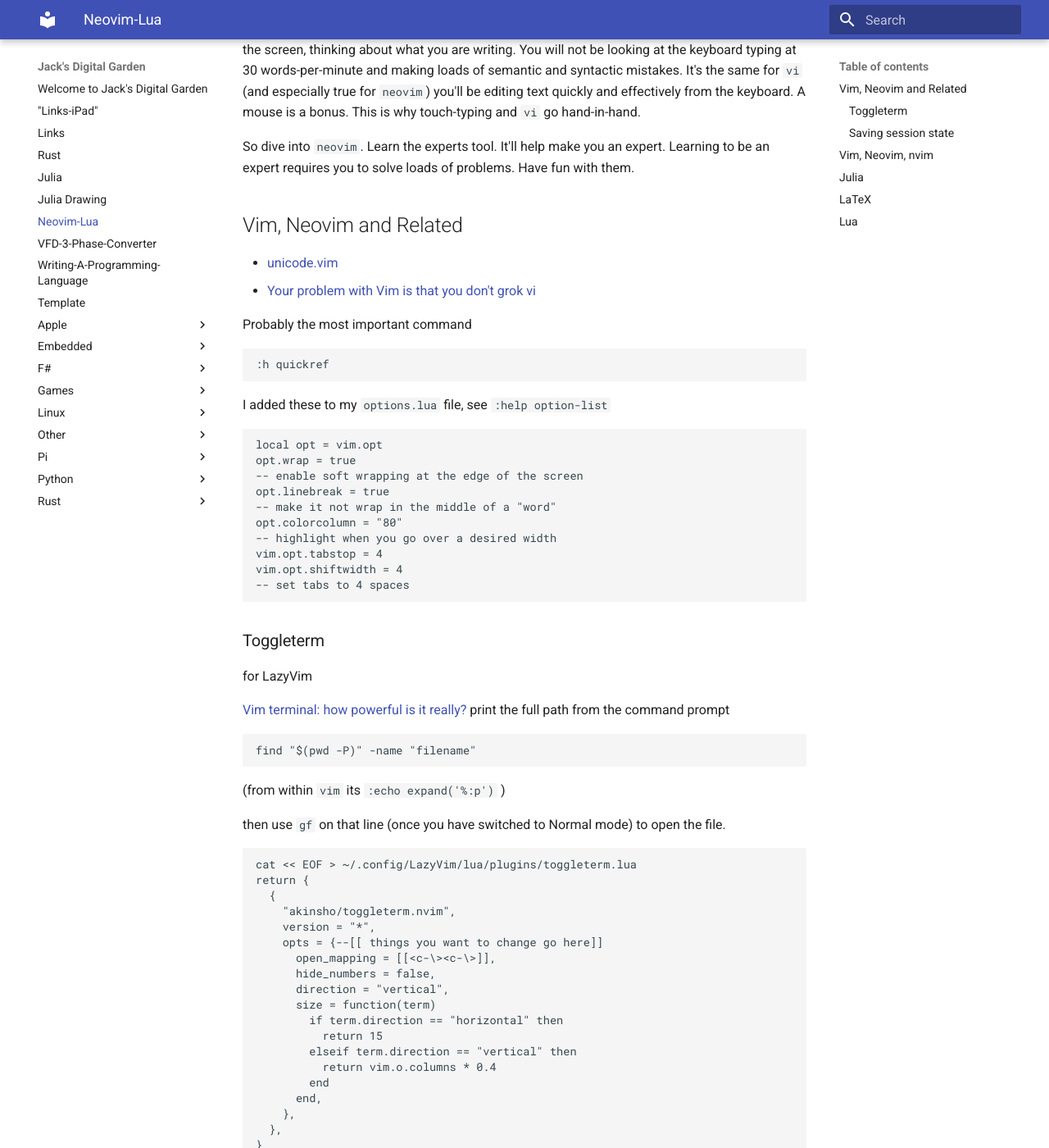
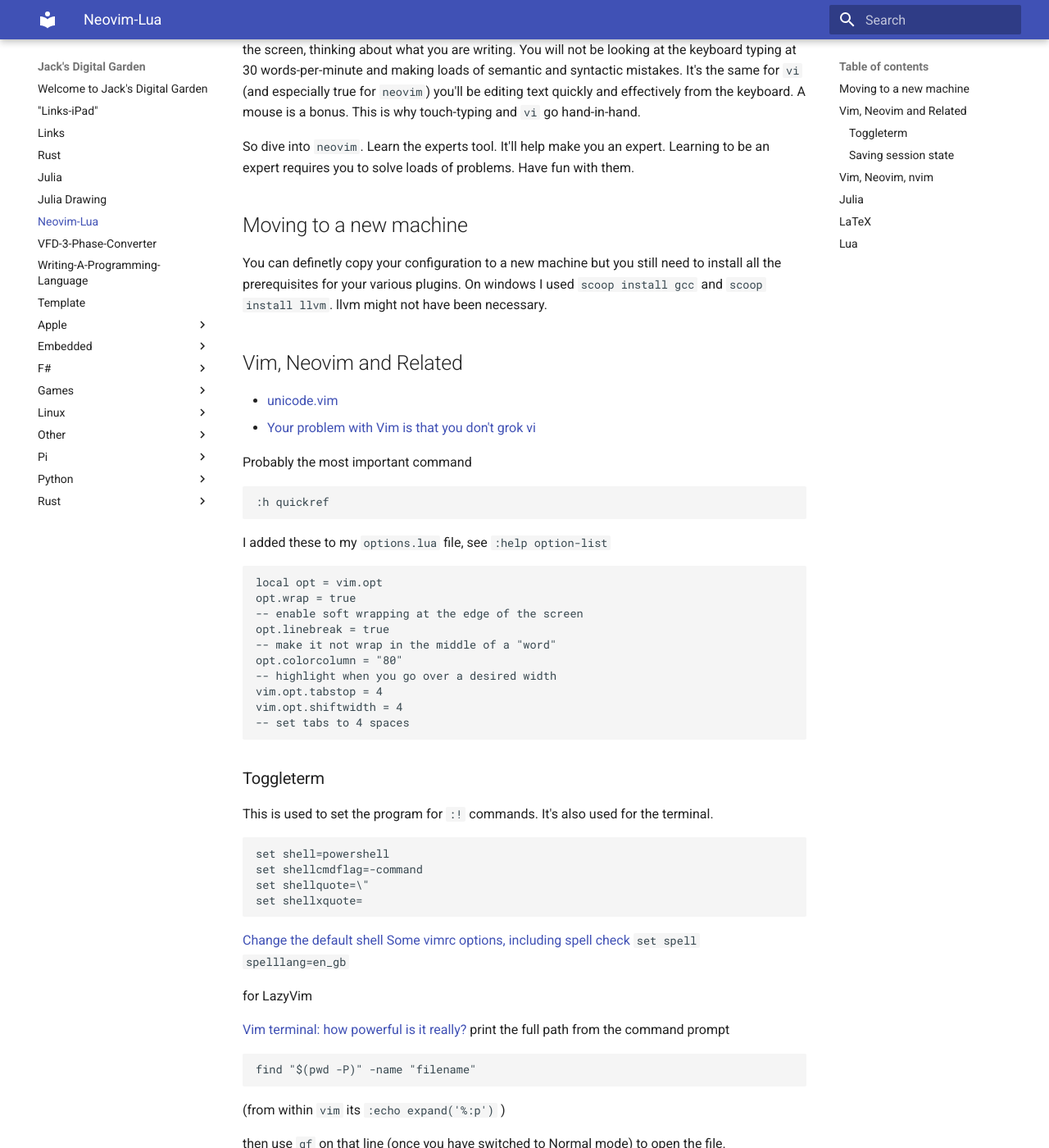
Before and after one commit to jchidley/mkdocs-material-test, an MkDocs documentation site: the page built from docs/2023-04-14-Neovim-Lua.md, in a window 1280 px wide and 1400 px high, scrolled down 420 px. Shown: the whole window at 82% size. Built offline with MkDocs 1.6.1 and Material for MkDocs 9.7.7, drawn with Linux system fonts in a browser that asks for light colours.

Commit message:
neovim stuff

````diff
--- a/docs/2023-04-14-Neovim-Lua.md
+++ b/docs/2023-04-14-Neovim-Lua.md
@@ -27,6 +27,11 @@
 So dive into `neovim`. Learn the experts tool. It'll help make you an expert. Learning to
 be an expert requires you to solve loads of problems. Have fun with them.
 
+## Moving to a new machine
+
+You can definetly copy your configuration to a new machine but you still need to install
+all the prerequisites for your various plugins.
+On windows I used `scoop install gcc` and `scoop install llvm`. llvm might not have been necessary.
 
 ## Vim, Neovim and Related
 
@@ -53,6 +58,19 @@
 -- set tabs to 4 spaces
 ```
 ### Toggleterm
+
+This is used to set the program for `:!` commands. It's also used for the terminal.
+
+```vim
+set shell=powershell
+set shellcmdflag=-command
+set shellquote=\"
+set shellxquote=
+```
+
+[Change the default shell](https://superuser.com/questions/1759700/change-default-shell-to-powershell-in-neovim)
+[Some vimrc options, including spell check](https://robindouglas.uk/powershell/vim/2018/04/05/PowerShell-with-Vim.html) `set spell spelllang=en_gb`
+
 
 for LazyVim
 
````
